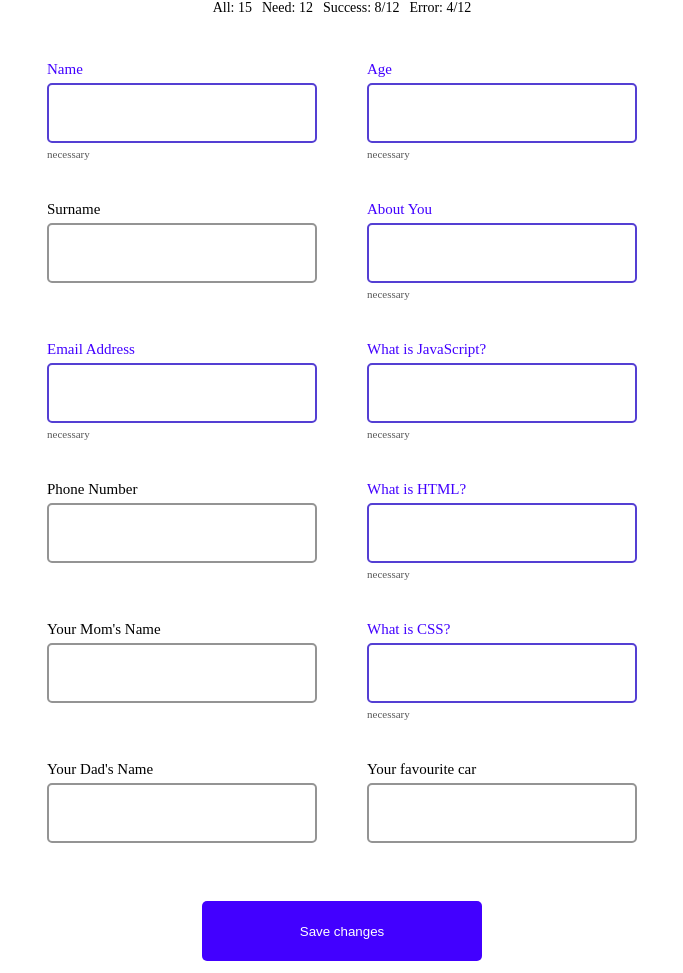
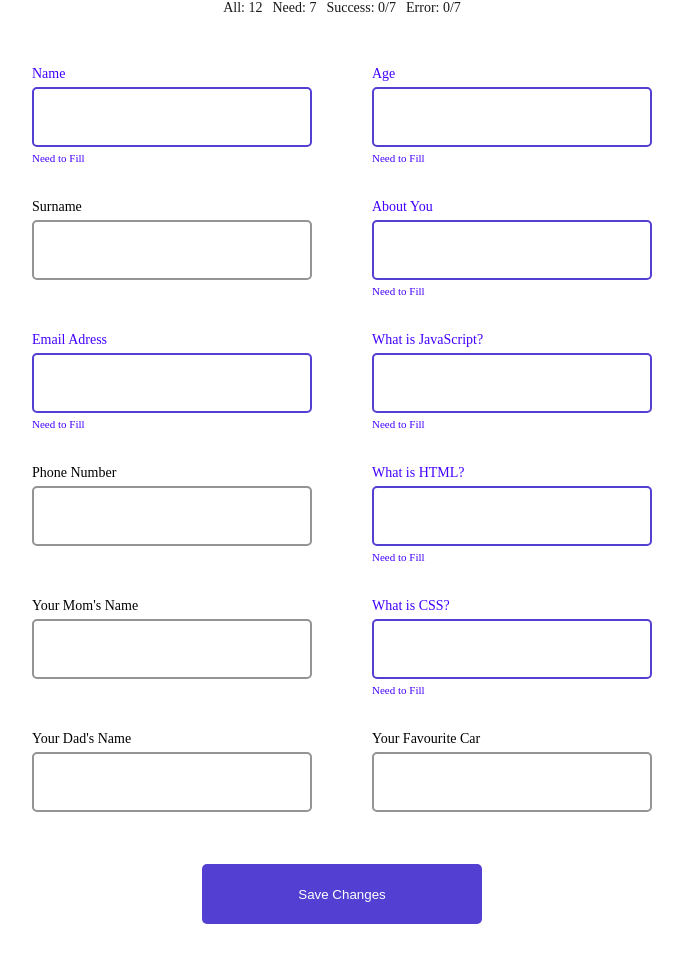
Before and after one commit to bobur12012005/messi_winner_13, a plain HTML site: page index.html in a window 1280 px wide. Shown: the part 133-1106 px from the top of the page, without its empty margins (298-981 px from the left). Drawn offline with Linux system fonts and the light colour scheme.

Commit message:
changes everywhere

```diff
--- a/index.css
+++ b/index.css
@@ -1,6 +1,6 @@
 * {
+    margin: 0;
     padding: 0;
-    margin: 0;
     box-sizing: border-box;
     outline: none;
 }
@@ -12,6 +12,22 @@ img {
 button {
     border: none;
     cursor: pointer;
+    display: flex;
+    width: 280px;
+    height: 60px;
+    justify-content: center;
+    align-items: center;
+    color: white;
+    background-color: #543FD3;
+    margin-bottom: 70px;
+    border-radius: 5px;
+}
+
+button:hover {
+    transform: scale(1.05);
+    transition: 0.3s ease-in-out;
+    background-color: rgb(0, 204, 255);
+    color: black;
 }
 
 .container {
@@ -19,128 +35,140 @@ button {
     margin: 0 auto;
 }
 
+form {
+    display: flex;
+    justify-content: center;
+    align-items: center;
+    flex-direction: column;
+}
+
 .top {
     margin-top: 70px;
+    margin-bottom: 50px;
     display: flex;
+    justify-content: center;
     align-items: center;
     flex-direction: column;
-    gap: 10px;
-    margin-bottom: 45px;
 }
 
-.h1 {
+.top h1 {
+    margin-bottom: 10px;
     color: #000;
     font-size: 46px;
     font-weight: 500;
 }
 
-.data {
+.top .form_info {
     display: flex;
+    justify-content: center;
+    align-items: center;
     gap: 10px;
 }
 
-.p {
-    color: #000;
+.top .form_info p {
+    color: #1A1A1A;
     font-size: 14px;
     font-weight: 400;
-}
-
-.personality input {
-    width: 270px;
-    height: 60px;
-    border-radius: 5px;
-    border: 2px solid #543FD3;
-    margin-block: 5px;
-    padding-inline: 15px;
-}
-
-.personality_2 input {
-    width: 270px;
-    height: 60px;
-    border-radius: 5px;
-    border: 2px solid #949494;
-    margin-block: 5px;
-    padding-inline: 15px;
-
-}
-
-.personality {
-    height: 110px;
-    width: 270px;
-}
-
-.personality_2 {
-    height: 110px;
-    width: 270px;
-}
-
-.personality h3 {
-    color: #4200FF;
-    font-size: 15px;
-    font-weight: 400;
-}
-
-.personality_2 h3 {
-    color: #000;
-    font-size: 15px;
-    font-weight: 400;
-}
-
-.personality p {
-    color: #595959;
-    font-size: 11px;
-    font-weight: 400;
-}
-
-.personality_2 p {
-    color: #595959;
-    font-size: 11px;
-    font-weight: 400;
-    display: none;
-}
-
-.form {
-    display: flex;
-    justify-content: center;
-    align-items: center;
-    flex-direction: column;
-    gap: 30px;
-    margin-bottom: 70px;
-}
-
-.submit {
-    display: flex;
-    width: 280px;
-    height: 60px;
-    justify-content: center;
-    align-items: center;
-    border-radius: 5px;
-    background: #4200FF;
-    color: white;
-}
-
-.submit:hover {
-    background-color: #00d5ff;
-    transform: scale(1.05);
-    transition: 0.3s ease-in-out;
-    color: black;
 }
 
 .bars {
     display: flex;
     justify-content: center;
     align-items: center;
-    gap: 50px;
+    gap: 60px;
+    padding-bottom: 35px;
 }
 
 .left {
     display: flex;
+    justify-content: center;
+    align-items: center;
     flex-direction: column;
-    gap: 30px;
+    gap: 35px;
 }
 
 .right {
     display: flex;
+    justify-content: center;
+    align-items: center;
     flex-direction: column;
-    gap: 30px;
+    gap: 35px;
 }
+
+.input_group {
+    display: flex;
+    justify-content: center;
+    align-items: start;
+    flex-direction: column;
+}
+
+.p {
+    color: rgb(255, 255, 255);
+    font-size: 11px;
+    font-weight: 400;
+    margin-top: 5px;
+}
+
+.input_group label {
+    color: #000;
+    font-size: 14px;
+    font-weight: 400;
+    margin-bottom: 5px;
+}
+
+.input_group span {
+    color: #595959;
+    font-size: 11px;
+    font-weight: 400;
+    margin-top: 5px;
+}
+
+.input_group input {
+    height: 60px;
+    width: 280px;
+    border: 2px solid #949494;
+    padding-inline: 15px;
+    border-radius: 5px;
+}
+
+.required label {
+    color: #4200FF;
+}
+
+.required span {
+    color: #4200FF;
+}
+
+.required input {
+    border: 2px solid #543FD3;
+}
+
+.error-field {
+    position: relative;
+}
+
+.error-field span {
+    color: red;
+}
+
+.error-field label {
+    color: red;
+}
+
+.error-field input {
+    border-color: red !important;
+}
+
+.error-field::after {
+    content: "";
+    display: block;
+    background-image: url('./warn.svg');
+    background-repeat: no-repeat;
+    background-size: contain;
+    background-position: center;
+    width: 20px;
+    height: 20px;
+    position: absolute;
+    top: 40px;
+    right: -25px;
+}
--- a/index.html
+++ b/index.html
@@ -4,115 +4,116 @@
 <head>
     <meta charset="UTF-8">
     <meta name="viewport" content="width=device-width, initial-scale=1.0">
-    <link rel="stylesheet" href="./index.css">
-    <title>Forms</title>
+    <link rel="stylesheet" href="index.css">
+    <title>Froms</title>
 </head>
 
 <body>
 
     <div class="container">
-
         <div class="top">
-            <h1 class="h1">Example form</h1>
-            <div class="data">
-                <p class="p">All: 15</p>
-                <p class="p">Need: 12</p>
-                <p class="p">Success: 8/12</p>
-                <p class="p">Error: 4/12</p>
+            <h1>Example form</h1>
+            <div class="form_info">
+                <p class="all">All: 12</p>
+                <p class="need">Need: 7</p>
+                <p class="success">Success: 0/7</p>
+                <p class="error">Error: 0/7</p>
             </div>
         </div>
 
-        <form class="form">
+        <form name="login">
             <div class="bars">
+
                 <div class="left">
 
-                    <div class="personality">
-                        <h3>Name</h3>
-                        <input type="text">
-                        <p>necessary</p>
+                    <div class="input_group required">
+                        <label for="name">Name</label>
+                        <input type="text" id="name" name="name">
+                        <span>Need to Fill</span>
                     </div>
 
-                    <div class="personality_2">
-                        <h3>Surname</h3>
-                        <input type="text">
-                        <p>unnecessary</p>
+                    <div class="input_group">
+                        <label for="surname">Surname</label>
+                        <input type="text" id="surname" name="surname">
+                        <p class="p">free</p>
                     </div>
 
-                    <div class="personality">
-                        <h3>Email Address</h3>
-                        <input type="email">
-                        <p>necessary</p>
+                    <div class="input_group required">
+                        <label for="email">Email Adress</label>
+                        <input type="email" id="email" name="email">
+                        <span>Need to Fill</span>
                     </div>
 
-                    <div class="personality_2">
-                        <h3>Phone Number</h3>
-                        <input type="tel">
-                        <p>unnecessary</p>
+                    <div class="input_group">
+                        <label for="tel">Phone Number</label>
+                        <input type="tel" id="tel" name="tel">
+                        <p class="p">free</p>
                     </div>
 
-                    <div class="personality_2">
-                        <h3>Your Mom's Name</h3>
-                        <input type="text">
-                        <p>unnecessary</p>
+                    <div class="input_group">
+                        <label for="mom">Your Mom's Name</label>
+                        <input type="text" id="mom" name="mom">
+                        <p class="p">free</p>
                     </div>
 
-                    <div class="personality_2">
-                        <h3>Your Dad's Name</h3>
-                        <input type="text">
-                        <p>unnecessary</p>
+                    <div class="input_group">
+                        <label for="dad">Your Dad's Name</label>
+                        <input type="text" id="dad" name="dad">
+                        <p class="p">free</p>
                     </div>
+
                 </div>
 
                 <div class="right">
 
-                    <div class="personality">
-                        <h3>Age</h3>
-                        <input type="number">
-                        <p>necessary</p>
+                    <div class="input_group required">
+                        <label for="age">Age</label>
+                        <input type="number" id="age" name="age">
+                        <span>Need to Fill</span>
                     </div>
 
-                    <div class="personality">
-                        <h3>About You</h3>
-                        <input type="text">
-                        <p>necessary</p>
+                    <div class="input_group required">
+                        <label for="about">About You</label>
+                        <input type="text" id="about" name="about">
+                        <span>Need to Fill</span>
                     </div>
 
-                    <div class="personality">
-                        <h3>What is JavaScript?</h3>
-                        <input type="text">
-                        <p>necessary</p>
+                    <div class="input_group required">
+                        <label for="js">What is JavaScript?</label>
+                        <input type="text" id="js" name="js">
+                        <span>Need to Fill</span>
                     </div>
 
-                    <div class="personality">
-                        <h3>What is HTML?</h3>
-                        <input type="text">
-                        <p>necessary</p>
+                    <div class="input_group required">
+                        <label for="html">What is HTML?</label>
+                        <input type="text" id="html" name="html">
+                        <span>Need to Fill</span>
                     </div>
 
-                    <div class="personality">
-                        <h3>What is CSS?</h3>
-                        <input type="text">
-                        <p>necessary</p>
+                    <div class="input_group required">
+                        <label for="css">What is CSS?</label>
+                        <input type="text" id="css" name="css">
+                        <span>Need to Fill</span>
                     </div>
 
-                    <div class="personality_2">
-                        <h3>Your favourite car</h3>
-                        <input type="text">
-                        <p>unnecessary</p>
+                    <div class="input_group">
+                        <label for="car">Your Favourite Car</label>
+                        <input type="text" id="car" name="car">
+                        <p class="p">free</p>
                     </div>
 
                 </div>
+
             </div>
 
-            <button class="submit" type="submit">Save changes</button>
+            <button>Save Changes</button>
 
         </form>
-
     </div>
 
 
 
-    <script src="./index.js"></script>
+    <script src="index.js"></script>
 
 </body>
 
--- a/index.js
+++ b/index.js
@@ -1,14 +1,41 @@
-let btn_submit = document.querySelector('.submit')
-let necessary_rows = document.querySelectorAll('.personality input')
+let form = document.forms.login
+let inp_reqs = form.querySelectorAll('.required input')
+let success = document.querySelector('.success')
+let error = document.querySelector('.error')
 
-btn_submit.onclick = () => {
-    necessary_rows.forEach((row) => {
-        if (row.value.length === 0) {
-            row.style.border = "2px solid red"
-            btn_submit.setAttribute('type', 'button')
-        } else if (row.value.length > 0 ) {
-            row.style.border = "2px solid green"
-            btn_submit.setAttribute('type', 'submit')
+form.onsubmit = (event) => {
+    event.preventDefault();
+
+    let error_count = 0
+    let success_count = 7
+
+    inp_reqs.forEach(inp => {
+        if (inp.value.length === 0) {
+            inp.parentElement.classList.add('error-field')
+            error_count++
+            error.innerHTML = "Error: " + error_count + "/7"
+            let answer = success_count - error_count
+            success.innerHTML = "Success: " + answer + "/7"
+        } else {
+            inp.parentElement.classList.remove('error-field')
         }
     })
+
+    if (error_count > 0) {
+        alert('Error!')
+    } else {
+        submit()
+    }
 }
+
+function submit() {
+    let user = {}
+
+    let fm = new FormData(form)
+
+    fm.forEach((value, key) => {
+        user[key] = value
+    })
+
+    console.log(user);
+}
```
Also changed, not shown: warn.svg (added).
